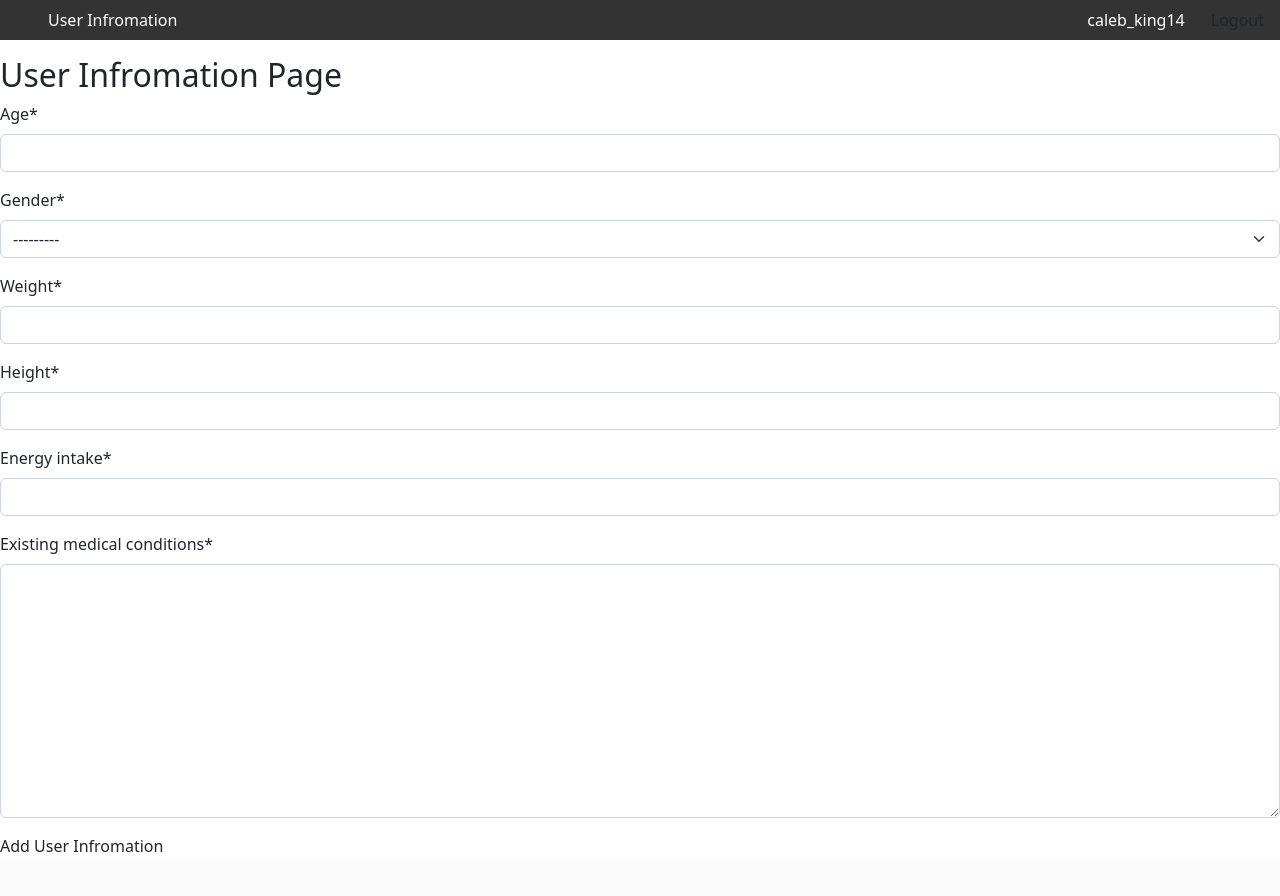
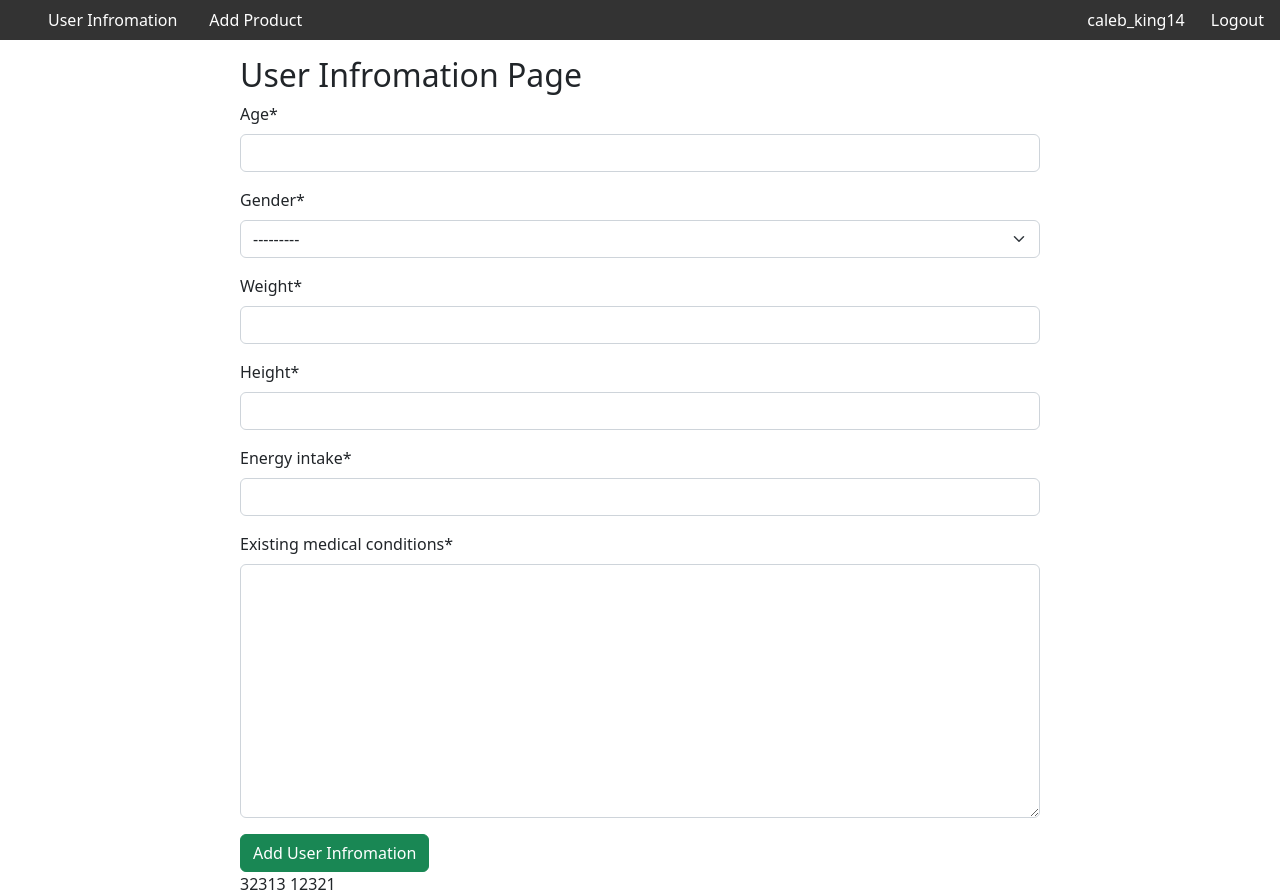
Before and after one commit to CalebKing848/NutriHealth, a Django app: template NutriHealth/NutritionApp/templates/main/user-infromation.html in a window 1280 px wide. Before the commit the page ends 852 px from the top, so only its background shows below. Run offline with Django 5.2, Linux system fonts and the light colour scheme; the template is opened without the code that fills it: values that come from a table or form of the project are taken from there, others are empty; a user stored in the database is signed in; data comes from the database, SQL or seed files in the repository; both versions use the stored data as it was after the commit; some libraries are stand-ins or nearby versions.

Commit message:
Added new customers

```diff
--- a/NutriHealth/NutritionApp/static/css/style.css
+++ b/NutriHealth/NutritionApp/static/css/style.css
@@ -7,6 +7,12 @@
     width: 800px;
     margin: 0px auto 0px auto;
 }
+
+.main-container {
+  width: 800px;
+  margin: 0px auto 0px auto;
+}
+
 
 ul {
     list-style-type: none;
@@ -47,7 +53,7 @@ ul {
   }
 
   .btn-sign-out {
-    color: #fff;
+    color: #fff !important;
     background: none;
     border: none;
   }
--- a/NutriHealth/NutritionApp/templates/main/base.html
+++ b/NutriHealth/NutritionApp/templates/main/base.html
@@ -17,6 +17,7 @@
 
 
         <li><a class="nav-link px-3" href="/user-infromation">User Infromation</a></li> <!-- User Infromation Link-->
+        <li><a class="nav-link px-3" href="/add-product">Add Product</a></li> <!-- User Infromation Link-->
 
 
         <div class="registration">
--- a/NutriHealth/NutritionApp/templates/main/user-infromation.html
+++ b/NutriHealth/NutritionApp/templates/main/user-infromation.html
@@ -3,13 +3,21 @@
 
 {% block content %} <!-- Start of Block Content -->
 
-<h2> User Infromation Page </h2>
+<div class="main-container">
+    <h2> User Infromation Page </h2>
 
-<form method="post">
-    {% csrf_token %}
-    {{form|crispy}}
-    <buttom type="submit" name="save">Add User Infromation</buttom>
-</form>
+    <form method="POST">
+        {% csrf_token %}
+        {{form|crispy}}
+        <button class="btn btn-success" type="submit" name="save">Add User Infromation</button>
+    </form>
 
+    {% for user in user_info %}
 
-{% endblock  %} <!-- End of Block Content -->
+    {{ user.age }}
+
+    {% endfor %}
+
+</div>
+
+{% endblock %} <!-- End of Block Content -->
--- a/NutriHealth/NutritionApp/templates/registration/login.html
+++ b/NutriHealth/NutritionApp/templates/registration/login.html
@@ -11,6 +11,7 @@
         <form method="post">
             {% csrf_token %}{{form|crispy}}
             <p>Don't have an account? Login <a herf="login>">Here</a>!</p>
+            <p>Forgot password</p>
             <button type="submit" class="btn btn-success">Login</button>
         </form>
         {{from.errors}}
```
Also changed, not shown: NutriHealth/NutritionApp/views.py (+8 -6 lines), NutriHealth/db.sqlite3.
